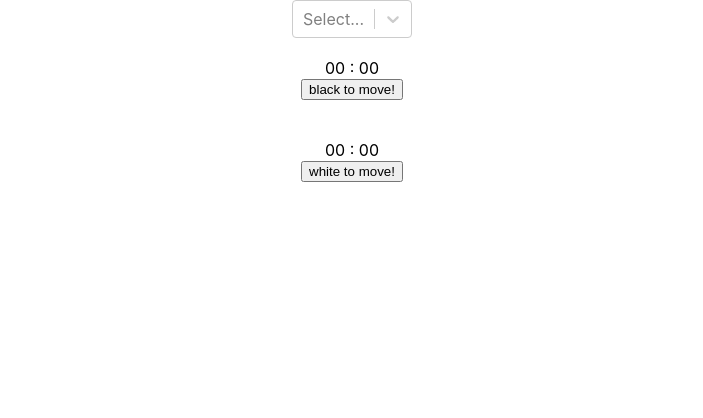
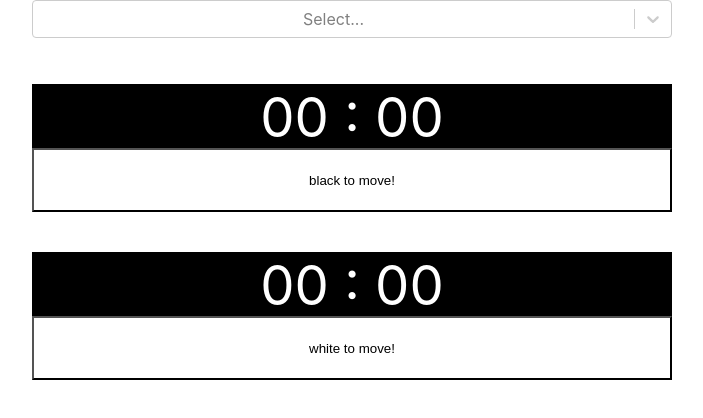
Before and after one commit to hellokkki/chess-timer, a React (Create React App) app: page / in a window 1280 px wide. Shown: the top 418 px of the page, without its empty margins (288-991 px from the left). Built offline with nearby package versions, Linux system fonts and the light colour scheme.

Commit message:
add some scss

```diff
--- a/src/components/ChessTimeSetter.jsx
+++ b/src/components/ChessTimeSetter.jsx
@@ -3,6 +3,7 @@ import React from 'react';
 import Select from 'react-select';
 import { connect } from 'react-redux';
 import { useDispatch } from 'react-redux';
+import './components.scss'
 
 
 function ChessTimeSetter() {
@@ -24,6 +25,7 @@ function ChessTimeSetter() {
   return (
     <div>
       <Select
+      className='time-setter'
       options={options}
       onChange={e => handleChange(e)}
       />
--- a/src/components/Timer.jsx
+++ b/src/components/Timer.jsx
@@ -3,6 +3,8 @@ import { useState, useEffect } from 'react';
 import { connect } from 'react-redux';
 import { useSelector } from 'react-redux';
 import { useDispatch } from 'react-redux';
+
+import './components.scss'
 
 const Clock = ({ time, onStop, isRunning }) => {
 
@@ -39,7 +41,9 @@ const Clock = ({ time, onStop, isRunning }) => {
   }, [seconds, onStop]);
 
   return (
-    <div>{formatSecondsToTime(seconds ? seconds : "")}</div>
+    <div className='time-line'>
+      {formatSecondsToTime(seconds)}
+    </div>
   )
 };
 
@@ -71,7 +75,12 @@ const Timer = () => {
       onStop={onStop}
       isRunning={isWhiteRunning}
       />
-      <button onClick={blackToMove}>black to move!</button>
+      <button
+       onClick={blackToMove}
+       className='btn chess-btn'
+      >
+        black to move!
+      </button>
     </div>
 
     <div style={{padding: 20}}>
@@ -80,7 +89,12 @@ const Timer = () => {
       onStop={onStop}
       isRunning={isblackRunning}
       />
-      <button onClick={whiteToMove}>white to move!</button>
+      <button
+      onClick={whiteToMove}
+      className='btn chess-btn'
+      >
+        white to move!
+      </button>
     </div>
    </div>
  )
--- /dev/null
+++ b/src/components/components.scss
@@ -0,0 +1,21 @@
+
+.time-line {
+    width: 40rem;
+    height: 4rem;
+    font-size: 3.4rem;
+    background-color: black;
+    color: white;
+}
+
+.chess-btn {
+    width: 40rem;
+    height: 4rem;
+    font-size: 3.4;
+    background-color: white;
+    color: black;
+}
+
+.time-setter {
+   width: 40rem;
+   height: 4rem;
+}
```
